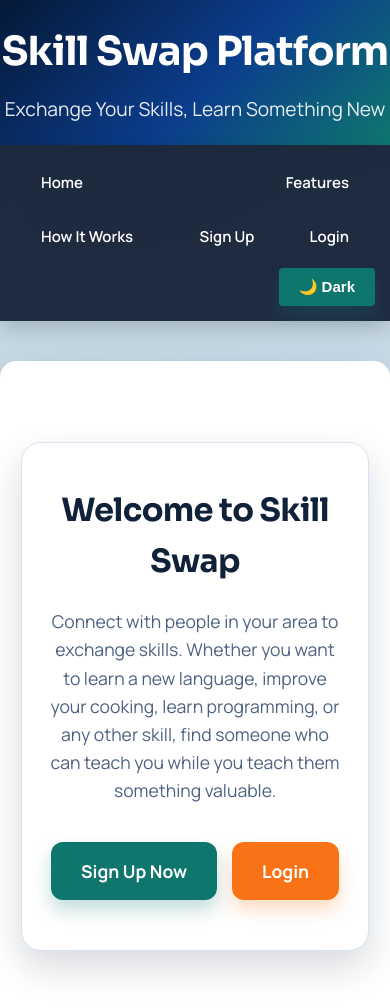
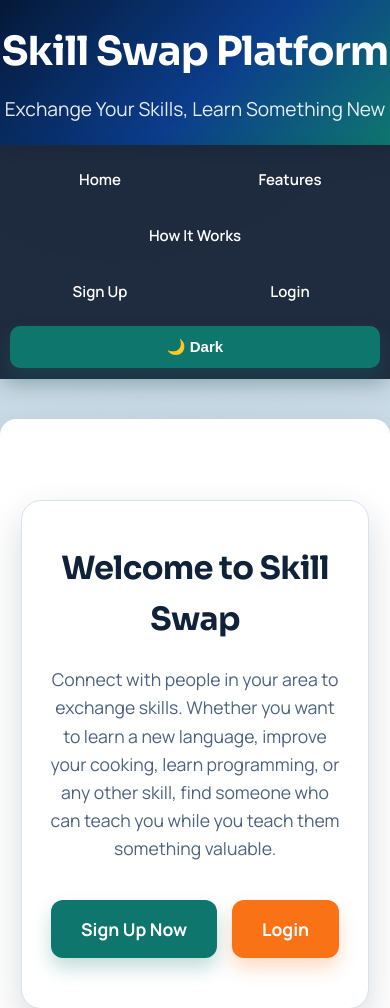
Before and after one commit to gayatri-535/skillSwapPlat, a web app: page /index.html in a window 390 px wide. Shown: the top 1008 px of the page. Run offline with its HTML, style and script files only (its server is not run), Linux system fonts and the light colour scheme; data that the repository does not hold is empty.

Commit message:
ui upgraded 2

```diff
--- a/backend/SSA/src/main/resources/static/index.html
+++ b/backend/SSA/src/main/resources/static/index.html
@@ -42,21 +42,43 @@
         }
         nav {
             background-color: var(--nav-bg);
-            padding: 15px;
+            padding: 14px 16px;
             text-align: center;
             display: flex;
-            justify-content: space-between;
+            flex-wrap: wrap;
+            justify-content: center;
             align-items: center;
+            gap: 10px 12px;
             transition: background-color 0.3s;
         }
+
+        .nav-group {
+            display: flex;
+            flex-wrap: wrap;
+            justify-content: center;
+            align-items: center;
+            gap: 10px;
+        }
+
+        .nav-group--primary {
+            flex: 1 1 420px;
+        }
+
+        .nav-group--secondary {
+            flex: 1 1 260px;
+        }
+
         nav a {
             color: white;
             text-decoration: none;
-            padding: 10px 20px;
-            margin: 0 5px;
-            display: inline-block;
+            padding: 10px 16px;
+            margin: 0;
+            display: inline-flex;
+            align-items: center;
+            justify-content: center;
             border-radius: 10px;
             border: 1px solid transparent;
+            min-height: 42px;
             transition: background 0.3s, transform 0.3s, border-color 0.3s;
         }
         nav a:hover {
@@ -65,17 +87,49 @@
             transform: translateY(-1px);
         }
         #themeToggle {
-            margin-left: auto;
+            margin-left: 0;
             background-color: var(--button-color);
             color: white;
             border: none;
-            padding: 10px 20px;
-            border-radius: 4px;
+            padding: 10px 16px;
+            border-radius: 10px;
+            min-height: 42px;
+            min-width: 130px;
             cursor: pointer;
             transition: background-color 0.3s;
         }
         #themeToggle:hover {
             background-color: var(--button-hover);
+        }
+
+        @media (max-width: 720px) {
+            nav {
+                padding: 12px 10px;
+                gap: 10px;
+            }
+
+            .nav-group--primary,
+            .nav-group--secondary {
+                width: min(100%, 420px);
+                flex: 1 1 100%;
+                display: grid;
+                grid-template-columns: repeat(2, minmax(120px, 1fr));
+                gap: 10px;
+            }
+
+            .nav-group--primary a:last-child {
+                grid-column: 1 / -1;
+            }
+
+            nav a,
+            #themeToggle {
+                width: 100%;
+                margin: 0;
+            }
+
+            #themeToggle {
+                width: min(100%, 420px);
+            }
         }
         .container {
             max-width: 1200px;
@@ -220,10 +274,12 @@
     </header>
 
     <nav id="navbar">
-        <a href="#home">Home</a>
-        <a href="#features">Features</a>
-        <a href="#how-it-works">How It Works</a>
-        <span id="navLinks"></span>
+        <div class="nav-group nav-group--primary">
+            <a href="#home">Home</a>
+            <a href="#features">Features</a>
+            <a href="#how-it-works">How It Works</a>
+        </div>
+        <div class="nav-group nav-group--secondary" id="navLinks"></div>
         <button id="themeToggle"></button>
     </nav>
 
```
Also changed, not shown: backend/SSA/pom.xml (+4 -5 lines), 1 other file.
